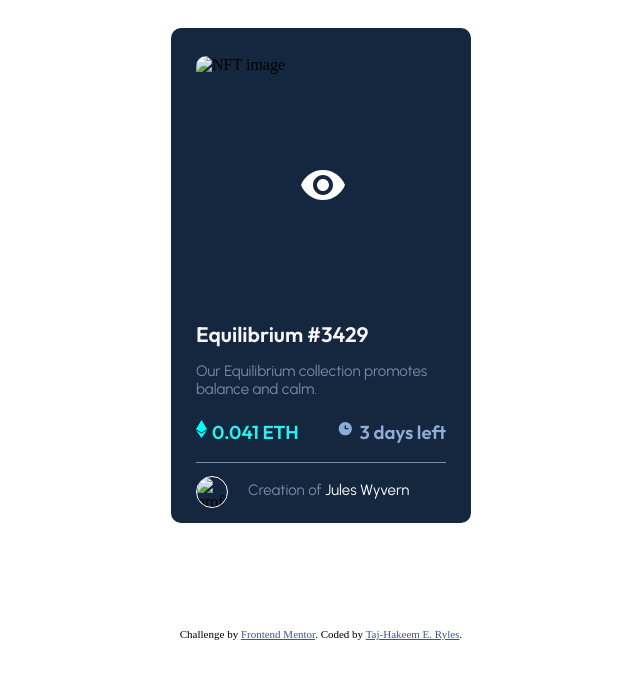
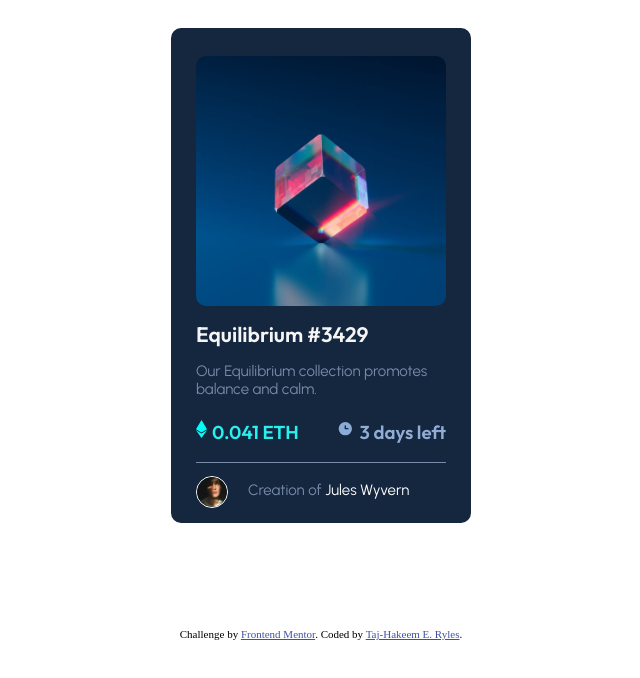
Before and after one commit to t-ryles/NFT-cardPreview, a plain HTML site: page index.html in a window 1280 px wide. Shown: the whole page, without its empty margins (319-959 px from the left). Drawn offline with Linux system fonts and the light colour scheme; the site is published under a folder, as on GitHub Pages, so addresses that start at the root find nothing.

Commit message:
Image Issues

```diff
--- a/index.html
+++ b/index.html
@@ -20,7 +20,7 @@
       <div class="content">
         <div class="nftImageSec">
           <svg class="eyeIcon" width="48" height="48" xmlns="http://www.w3.org/2000/svg"><g fill="none" fill-rule="evenodd"><path d="M0 0h48v48H0z"/><path d="M24 9C14 9 5.46 15.22 2 24c3.46 8.78 12 15 22 15 10.01 0 18.54-6.22 22-15-3.46-8.78-11.99-15-22-15Zm0 25c-5.52 0-10-4.48-10-10s4.48-10 10-10 10 4.48 10 10-4.48 10-10 10Zm0-16c-3.31 0-6 2.69-6 6s2.69 6 6 6 6-2.69 6-6-2.69-6-6-6Z" fill="#FFF" fill-rule="nonzero"/></g></svg>
-          <img class="nftImage" src="/images/image-equilibrium.jpg" alt="NFT image">
+          <img class="nftImage" src="images/image-equilibrium.jpg" alt="NFT image">
           <div class="overLay"></div>
         </div>
         <h2 id="nftName">Equilibrium #3429</h2>
@@ -42,7 +42,7 @@
         <hr>
 
         <footer class="">
-          <img class="profileImg" src="/images/image-avatar.png" alt="profile Image">
+          <img class="profileImg" src="images/image-avatar.png" alt="profile Image">
           <p class="author"><span id="creatorIntro">Creation of</span> <span id="creatorName">Jules Wyvern</span></p>
         </footer>
       </div>
```
